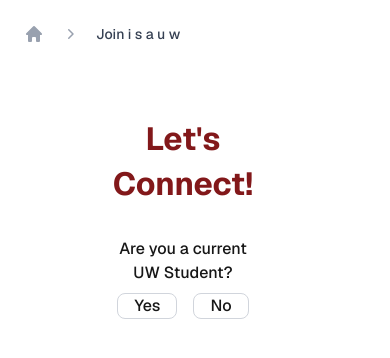
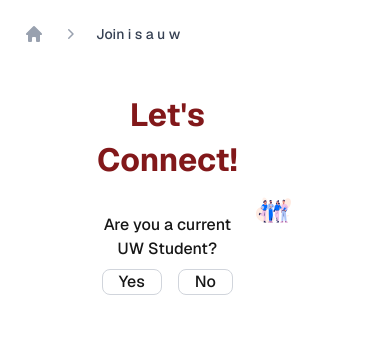
Before and after one commit to isauwwebdev/resourcehub, a Next.js app: page /joinISAUW in a window 390 px wide. Shown: the top 358 px of the page. Built offline with nearby package versions, Linux system fonts and the light colour scheme.

Commit message:
responsive sidebar

```diff
--- a/src/app/joinISAUW/page.jsx
+++ b/src/app/joinISAUW/page.jsx
@@ -45,8 +45,8 @@
   return (
     <div className="p-6 bg-white">
       <Breadcrumb />
-      <div className="flex flex-row w-2/3 items-center justify-center p-6 bg-white mx-auto">
-        <div className="w-full max-w-md pr-6 flex items-center min-h-[300px]">
+      <div className="flex flex-row items-center w-2/3 justify-between max-w-6xl mx-auto px-4 md:px-6">
+        <div className="w-full md:w-1/2 flex items-center justify-center min-h-[300px] pr-4">
           <form onSubmit={handleSubmit} className="space-y-4 w-full">
             {!fadeUWQuestion && (
               <div
@@ -215,7 +215,7 @@
         </div>
 
         {/* Right side: Image */}
-        <div style={{ width: "450px" }} className="hidden md:flex justify-end">
+        <div className="w-full md:w-1/2 flex justify-center md:justify-end mt-8 md:mt-0">
           <img
             src="/friendsGather.svg"
             alt="Friends Gather"
```
